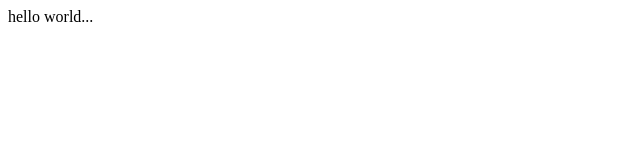
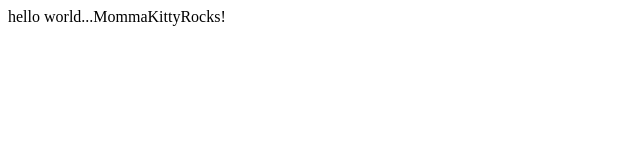
Before and after one commit to 4gedN5tars/4gedN5tars.github.io, a plain HTML site: page index.html in a window 1280 px wide. Shown: the whole page, without its empty margins (0-640 px from the left). Drawn offline with Linux system fonts and the light colour scheme.

Commit message:
Update index.html

```diff
--- a/index.html
+++ b/index.html
@@ -4,7 +4,7 @@
     <meta charset="utf-8">
     <title></title>
   </head>
-  <body>hello world...
+  <body>hello world...MommaKittyRocks!
     <header></header>
     <main></main>
     <footer></footer>
```
